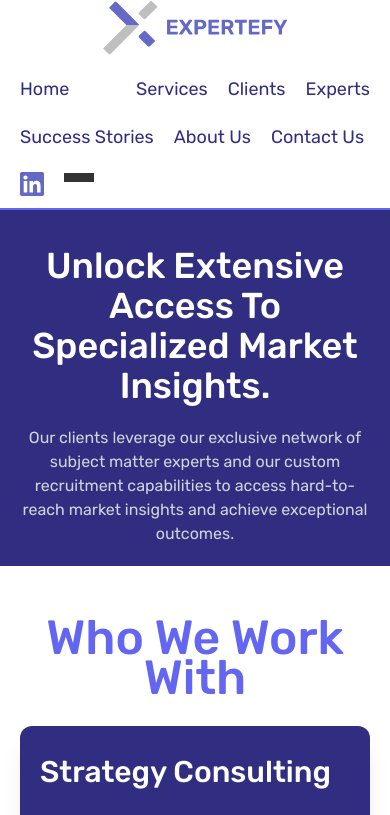
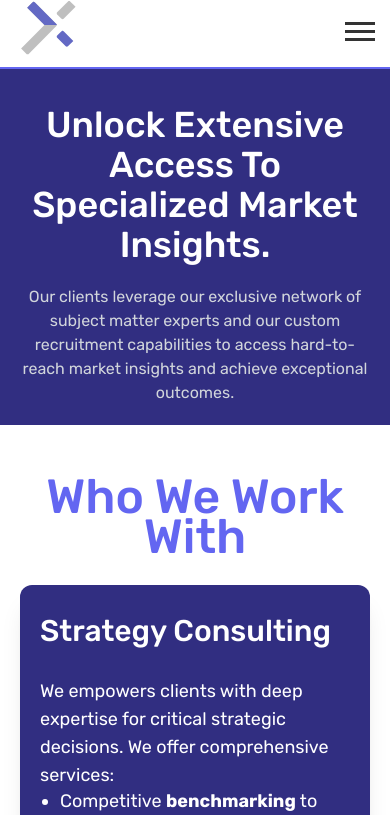
Before and after one commit to NasirBaigIT/expertefy-react, a React (Create React App) app: page /clients in a window 390 px wide. Shown: the top 815 px of the page. Built offline with nearby package versions, Linux system fonts and the light colour scheme.

Commit message:
Updating mobile menu

```diff
--- a/src/components/BurgerMenu.js
+++ b/src/components/BurgerMenu.js
@@ -1,10 +1,13 @@
 // src/components/BurgerMenu.js
-import React from 'react';
-import '../scss/BurgerMenu.scss'
+import React from "react";
+import "../scss/BurgerMenu.scss";
 
 const BurgerMenu = ({ toggleMenu }) => {
   return (
-        <div className="burger-menu" onClick={toggleMenu}>
+    <div
+      className="burger-menu flex mx-5 gap-5 items-center my-auto text-lg"
+      onClick={toggleMenu}
+    >
       <div className="line"></div>
       <div className="line"></div>
       <div className="line"></div>
--- a/src/components/Navbar.js
+++ b/src/components/Navbar.js
@@ -1,94 +1,32 @@
-// import React, { useState } from 'react';
-// import { Link } from 'react-router-dom';
-// import BurgerMenu from './BurgerMenu';
-// import '../scss/Navbar.scss';
-// import expertefyText from '../assets/svg/expertefy_text.svg';
-// import expertefyLogo from '../assets/svg/logo.svg';
-// import LinkdinLogo from '../assets/svg/linkdin.svg';
-
-// const Navbar = () => {
-//   const [isOpen, setIsOpen] = useState(false);
-
-//   const toggleMenu = () => {
-//     setIsOpen(!isOpen);
-//   };
-
-//   return (
-//     <nav className="navbar">
-//       <div className="nav-logo">
-//       <img src={expertefyLogo} alt="Logo" />
-//         <span><img src={expertefyText} alt="Expertefy" /></span>
-//       </div>
-//       <ul className={`nav-links ${isOpen ? 'nav-active' : ''}`}>
-//         <li><Link to="/">Home</Link></li>
-//         <li><Link to="/services">Services</Link></li>
-//         <li><Link to="/clients">Clients</Link></li>
-//         <li><Link to="/experts">Experts</Link></li>
-//         <li><Link to="/success-stories">Success Stories</Link></li>
-//         <li><Link to="/about-us">About Us</Link></li>
-//         <li><Link to="/contact-us">Contact Us</Link></li>
-//         <li>
-//           <a href="https://www.linkedin.com" target="_blank" rel="noopener noreferrer">
-//             <img src={LinkdinLogo} alt="LinkedIn" />
-//           </a>
-//         </li>
-//       </ul>
-//       <BurgerMenu toggleMenu={toggleMenu} />
-//     </nav>
-//   );
-// };
-
-// export default Navbar;
-
-// function Header() {
-//   return (
-//     <header className="flex gap-5 justify-between self-center w-full max-w-[1120px] max-md:flex-wrap max-md:max-w-full">
-//       <div className="flex gap-2 px-5 text-xl font-semibold text-indigo-500 whitespace-nowrap">
-//         <img
-//           alt="Expertefy Logo"
-//           src={expertefyLogo}
-//           className="shrink-0 aspect-[1.04] w-[57px]"
-//         />
-//         <span className="flex-auto my-auto">EXPERTEFY</span>
-//       </div>
-//       <nav className="flex gap-5 items-center px-5 my-auto text-lg text-indigo-900 max-md:flex-wrap">
-//         <a href="#services" className="grow self-stretch my-auto">
-//           Services
-//         </a>
-//         <a href="#clients" className="self-stretch my-auto">
-//           Clients
-//         </a>
-//         <a href="#experts" className="self-stretch my-auto">
-//           Experts
-//         </a>
-//         <a href="#success" className="flex-auto self-stretch my-auto">
-//           Success Stories
-//         </a>
-//         <a href="#about" className="self-stretch my-auto">
-//           About Us
-//         </a>
-//         <a href="#contact" className="self-stretch my-auto">
-//           Contact Us
-//         </a>
-//         <img
-//           alt="Menu Icon"
-//           src="https://cdn.builder.io/api/v1/image/assets/TEMP/210be32a2c0f8d8011df312d01652e6db5e2b5404c7b11f4a1be06802cc962d3?apiKey=3756b57bedc84c2cbd55485bb12ec63c&"
-//           className="shrink-0 self-stretch w-6 aspect-square"
-//         />
-//       </nav>
-//     </header>
-//   );
-// }
-
 import React, { useState } from "react";
 import { Link } from "react-router-dom";
 import BurgerMenu from "./BurgerMenu";
 import "../scss/Navbar.scss";
+import "../scss/BurgerMenu.scss"; // Import the styles for BurgerMenu
 import expertefyText from "../assets/svg/expertefy_text.svg";
 import expertefyLogo from "../assets/svg/logo.svg";
 import LinkdinLogo from "../assets/svg/linkdin.svg";
 
 const Navbar = () => {
+  const [isMobile, setIsMobile] = React.useState(6);
+
+  React.useEffect(() => {
+    const updateMobile = () => {
+      const isMobile = window.matchMedia("(max-width: 768px)").matches;
+      setIsMobile(isMobile);
+    };
+
+    // Set initial chunk size
+    updateMobile();
+
+    // Add event listener to update chunk size on screen resize
+    window.addEventListener("resize", updateMobile);
+
+    // Clean up event listener on component unmount
+    return () => {
+      window.removeEventListener("resize", updateMobile);
+    };
+  }, []);
   const [isOpen, setIsOpen] = useState(false);
 
   const toggleMenu = () => {
@@ -96,50 +34,69 @@ const Navbar = () => {
   };
 
   return (
-    <header className="flex gap-5 justify-center self-center max-md:flex-wrap max-md:max-w-full">
+    <header
+      className={`flex gap-5 ${isMobile ? "justify-between items-center" : "justify-center self-center"} max-md:flex-wrap max-md:max-w-full`}
+    >
       <div className="flex gap-2 px-5 text-xl font-semibold text-indigo-500 whitespace-nowrap">
         <img
           alt="Expertefy Logo"
           src={expertefyLogo}
           className="shrink-0 aspect-[1.04] w-[57px]"
         />
-        <span className="flex-auto my-auto">
+        <span className="my-auto hidden md:block">
           <img src={expertefyText} alt="Expertefy" />
         </span>
       </div>
+      <BurgerMenu toggleMenu={toggleMenu} isOpen={isOpen} />
       <nav
-        className={`flex gap-5 items-center px-5 my-auto text-lg text-indigo-900 max-md:flex-wrap ${isOpen ? "nav-active" : ""}`}
+        className={`flex gap-5 items-center my-auto text-lg text-indigo-900 max-md:flex-col max-md:items-start max-md:w-full ${
+          isOpen ? "block" : "hidden"
+        } md:flex md:gap-5`}
       >
-        <Link to="/" className="grow self-stretch my-auto">
+        <Link
+          to="/"
+          className={`self-stretch my-auto ${isMobile ? "mx-auto" : ""}`}
+        >
           Home
         </Link>
-        <Link to="/services" className="self-stretch my-auto">
+        <Link
+          to="/services"
+          className={`self-stretch my-auto ${isMobile ? "mx-auto" : ""}`}
+        >
           Services
         </Link>
-        <Link to="/clients" className="self-stretch my-auto">
+        <Link
+          to="/clients"
+          className={`self-stretch my-auto ${isMobile ? "mx-auto" : ""}`}
+        >
           Clients
         </Link>
-        <Link to="/experts" className="self-stretch my-auto">
+        <Link
+          to="/experts"
+          className={`self-stretch my-auto ${isMobile ? "mx-auto" : ""}`}
+        >
           Experts
         </Link>
-        <Link to="/success-stories" className="self-stretch my-auto">
+        <Link
+          to="/success-stories"
+          className={`self-stretch my-auto ${isMobile ? "mx-auto" : ""}`}
+        >
           Success Stories
         </Link>
-        <Link to="/about-us" className="self-stretch my-auto">
+        {/* <Link to="/about-us" className={`self-stretch my-auto`}>
           About Us
         </Link>
-        <Link to="/contact-us" className="self-stretch my-auto">
+        <Link to="/contact-us" className={`self-stretch my-auto`}>
           Contact Us
-        </Link>
+        </Link> */}
         <a
           href="https://www.linkedin.com"
           target="_blank"
           rel="noopener noreferrer"
-          className="self-stretch my-auto"
+          className={`self-stretch my-auto ${isMobile ? "mx-auto" : ""}`}
         >
           <img src={LinkdinLogo} alt="LinkedIn" />
         </a>
-        <BurgerMenu toggleMenu={toggleMenu} />
       </nav>
     </header>
   );
--- a/src/scss/BurgerMenu.scss
+++ b/src/scss/BurgerMenu.scss
@@ -12,4 +12,5 @@
   width: 100%;
   height: 3px;
   background-color: #333;
+  margin: 5px;
 }
```
Also changed, not shown: src/scss/Navbar.scss (indentation only). Lines whose indentation alone changed are shown as unchanged.
